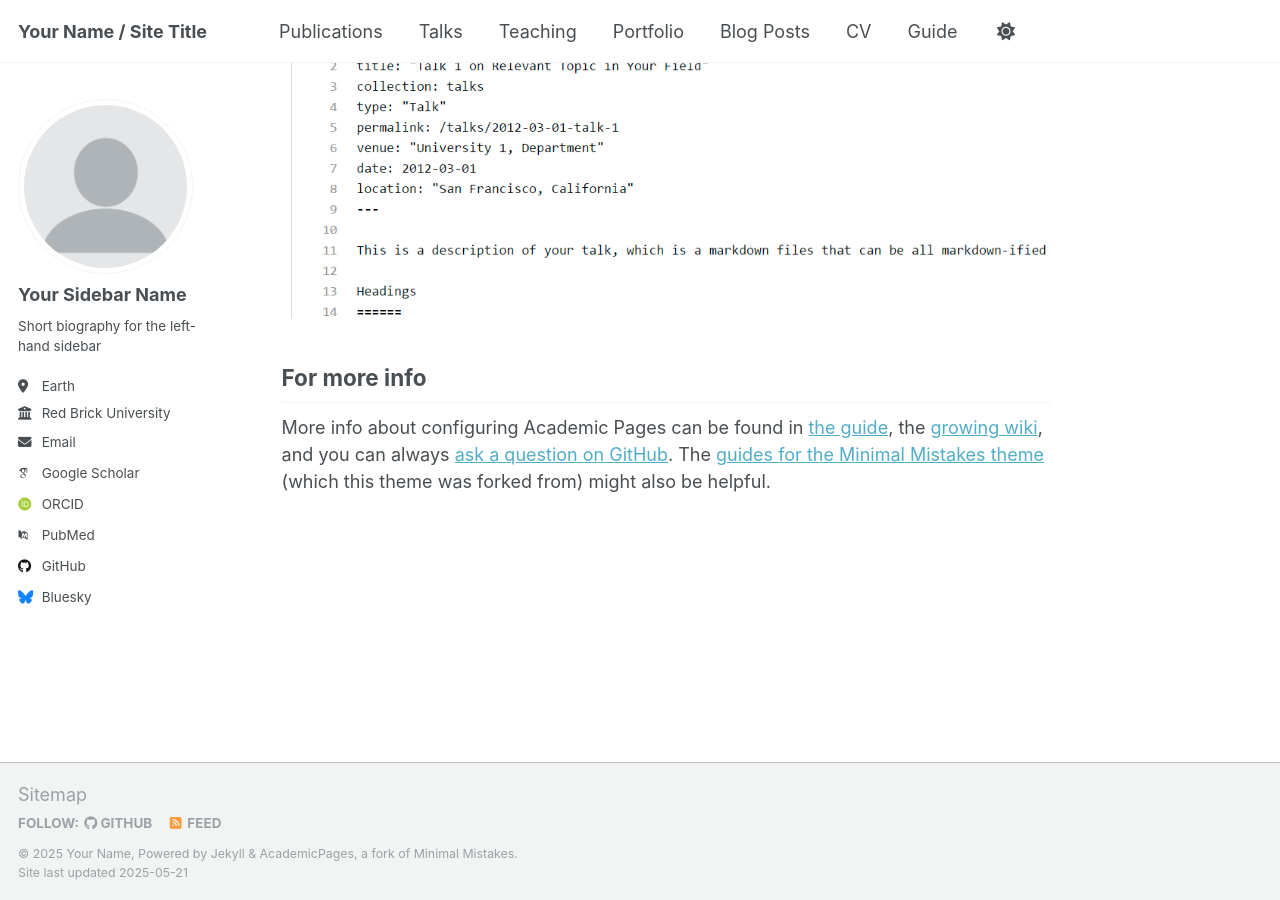
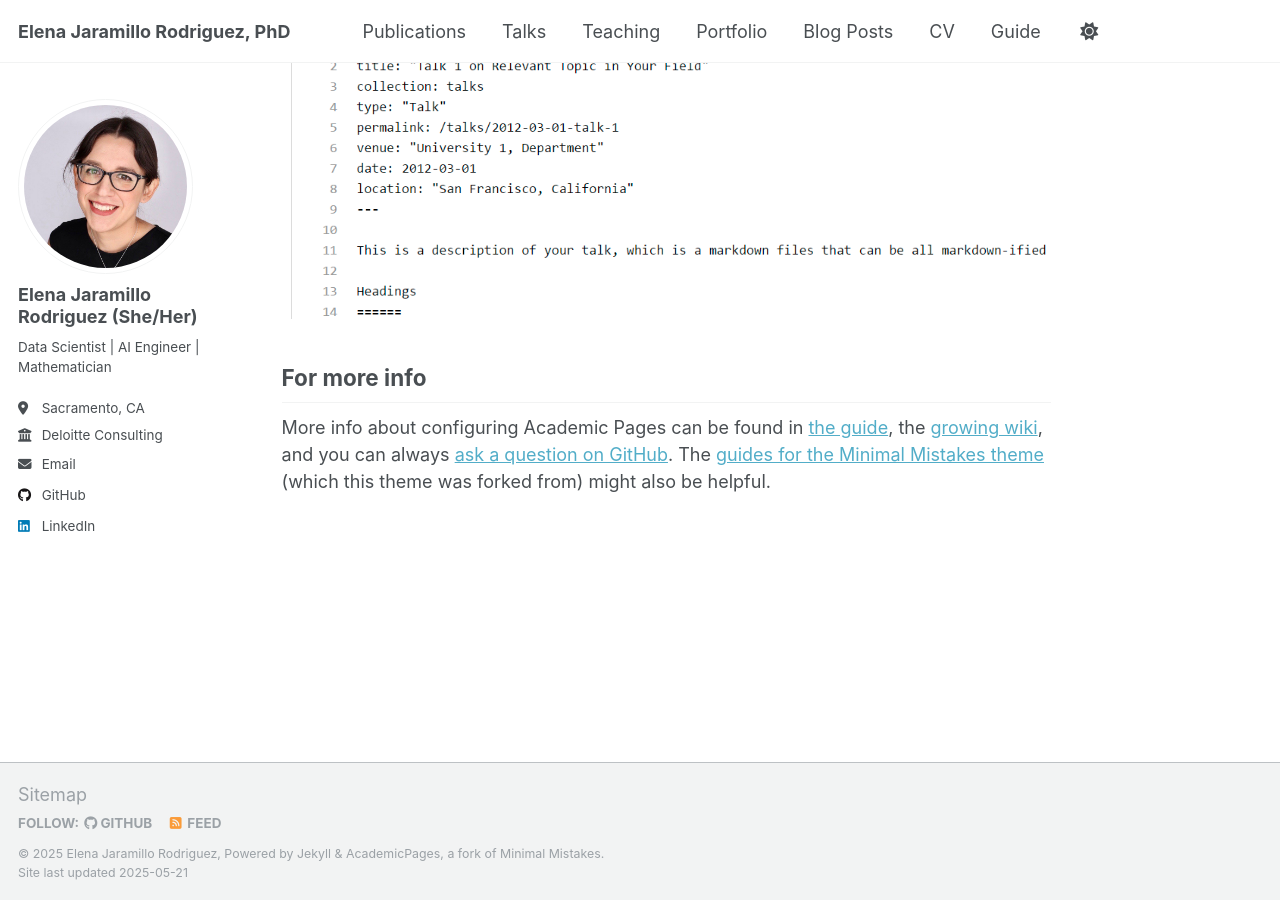
Before and after one commit to elenabeat/elena.github.io, a Jekyll site: the page built from _pages/about.md, in a window 1280 px wide and 900 px high, scrolled down 2636 px. Built offline with Jekyll 4.4.1, drawn with Linux system fonts in a browser that asks for light colours; some web fonts are replaced.

Commit message:
initial page layout

```diff
--- a/_config.yml
+++ b/_config.yml
@@ -9,36 +9,36 @@
 # Basic Site Settings
 locale                   : "en-US"
 site_theme               : "default"
-title                    : "Your Name / Site Title"
+title                    : "Elena Jaramillo Rodriguez, PhD"
 title_separator          : "-"
-name                     : &name "Your Name"
-description              : &description "personal description"
-url                      : https://academicpages.github.io # the base hostname & protocol for your site e.g. "https://[your GitHub username].github.io" or if you already have some other page hosted on Github then use "https://[your GitHub username].github.io/[Your Repo Name]"
+name                     : &name "Elena Jaramillo Rodriguez"
+description              : &description "Data Scientist | AI Engineer | Mathematician"
+url                      : https://elena.github.io # the base hostname & protocol for your site e.g. "https://[your GitHub username].github.io" or if you already have some other page hosted on Github then use "https://[your GitHub username].github.io/[Your Repo Name]"
 baseurl                  : "" # the subpath of your site, e.g. "/blog"
-repository               : "academicpages/academicpages.github.io"
+repository               : "elenabeat/elena.github.io"
 
 # Site Author - The following control what appear as part of the author content on the side bar.
 #               If a field is blank the icon and link will not appear, otherwise it will be shown.
 #               Additional customization can be done by editing /_includes/author-profile.html
 author:
   # Biographic information
-  avatar           : "profile.png"
-  name             : "Your Sidebar Name"
+  avatar           : "profile.jpeg"
+  name             : "Elena Jaramillo Rodriguez (She/Her)"
   pronouns         : # example: "she/her"
-  bio              : "Short biography for the left-hand sidebar"
-  location         : "Earth"
-  employer         : "Red Brick University"
+  bio              : "Data Scientist | AI Engineer | Mathematician"
+  location         : "Sacramento, CA"
+  employer         : "Deloitte Consulting"
   uri              : # URL
-  email            : "none@example.org"
+  email            : "ejaramillo701@gmail.com"
 
   # Academic websites
   academia         : # URL
   arxiv            : # URL - Update with the correct link to your profile
-  googlescholar    : "https://scholar.google.com/citations?user=PS_CX0AAAAAJ"
+  googlescholar    : # URL
   impactstory      : # URL
-  orcid            : "http://orcid.org/yourorcidurl"
+  orcid            : # URL
   semantic         : # URL
-  pubmed           : "https://www.ncbi.nlm.nih.gov/pubmed/?term=john+snow"
+  pubmed           : # URL
   researchgate     : # URL
   scopus           : # URL
 
@@ -46,12 +46,12 @@ author:
   bitbucket        : # Username - Update with your username on the site
   codepen          : # Username
   dribbble         : # Username
-  github           : "academicpages"
+  github           : "elenabeat"
   kaggle           : # Username
   stackoverflow    : # User number or user number and name (i.e., use "1" or "1/jeff-atwood")
 
   # Social media
-  bluesky          : "bsky.app" # Replace this with you Bluesky username
+  bluesky          : # "bsky.app" # Replace this with you Bluesky username
   facebook         : # Username
   flickr           : # Username
   foursquare       : # Username
@@ -60,7 +60,7 @@ author:
   keybase          : # Username
   instagram        : # Username
   lastfm           : # Username
-  linkedin         : # Username
+  linkedin         : ejaramillo701
   mastodon         : # URL
   medium           : # URL
   pinterest        : # Username
```
Also changed, not shown: images/profile.jpeg (added), 1 other file.
